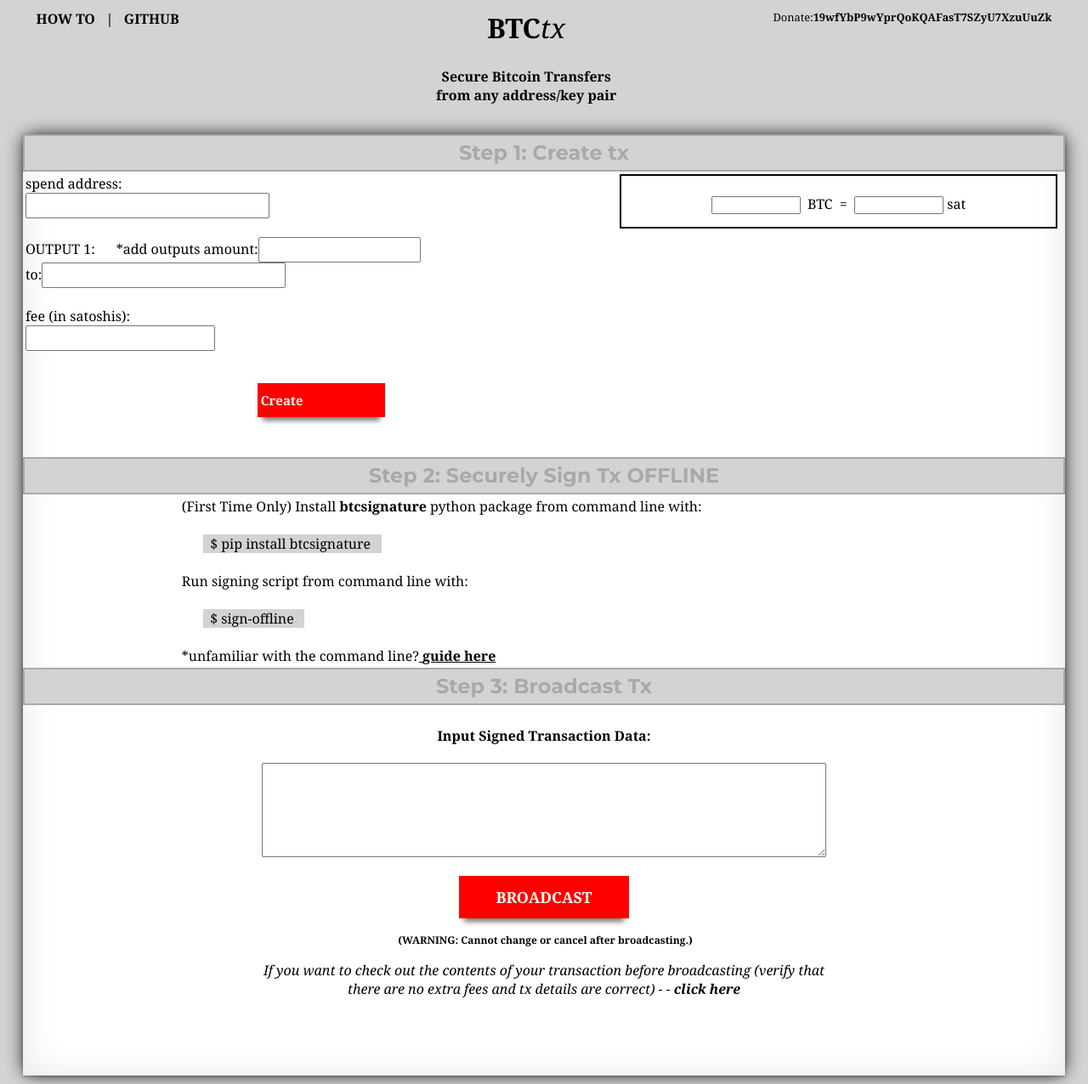
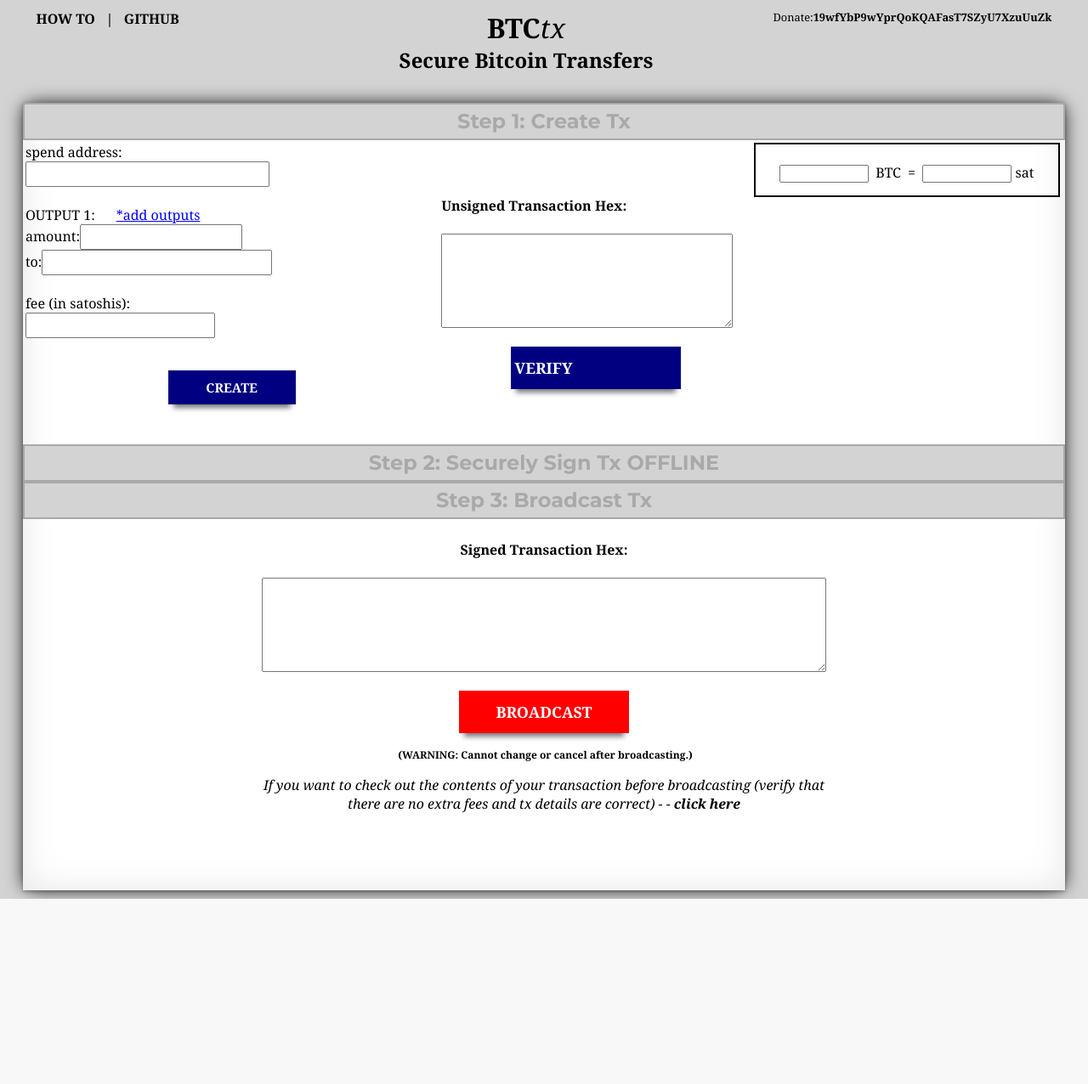
Before and after one commit to kassandraoftroy/sendBTCsimply, a Django app: page / in a window 1280 px wide. Shown: the whole page at 85% size. After the commit the page ends 1058 px from the top, so only its background shows below. Run offline with Django 3.2, Linux system fonts and the light colour scheme; some libraries are stand-ins or nearby versions.

Commit message:
reformatting

```diff
--- a/sendbtc/templates/send.html
+++ b/sendbtc/templates/send.html
@@ -87,7 +87,10 @@
 					&nbsp;&nbsp;&nbsp;</strong></p>
 			</td>
 			<td style='text-align: center;width:50%;'>
-				<h1><span style="font-family:'Montserrat' sans-serif;">BTC</span><span style='font-style:italic;font-weight:normal;'>tx</span></h1>
+				<h1>
+					<span style="font-family:'Montserrat' sans-serif;">BTC</span><span style='font-style:italic;font-weight:normal;'>tx</span><br>
+					<span style="font-family:'Montserrat' sans-serif;font-size:.75em;">Secure Bitcoin Transfers</span>
+				</h1>
 			</td>
 			<td style='text-align: right; width:25%;vertical-align: top;'>
 				<p>
@@ -95,19 +98,12 @@
 				</p>
 			</td>
 		</tr>
-		<tr style='text-align: center;'>
-			<td></td>
-			<td>
-				<h4 style="font-family:'Montserrat' sans-serif;">Secure Bitcoin Transfers<br>from any address/key pair</h4>
-			</td>
-			<td></td>
-		</tr>
 	</table>
 
 	<div class="box effect">
 
 	<div class="heading" id='step1_header'>
-		<span style='vertical-align: middle;line-height: 40px;'><strong>Step 1: Create tx</strong></span>
+		<span style='vertical-align: middle;line-height: 40px;'><strong>Step 1: Create Tx</strong></span>
 	</div>
 
 	<div id='step1'>
@@ -117,13 +113,18 @@
 					<p style='text-align:left;'>
 						spend address:<br>
 						<input type="text" name="" id='sender' size='32' class='form'><br><br>
-						OUTPUT 1:&nbsp;&nbsp;&nbsp;&nbsp;&nbsp;&nbsp;<a>*add outputs</a>
+						OUTPUT 1:&nbsp;&nbsp;&nbsp;&nbsp;&nbsp;&nbsp;<span id='add_output' style='text-decoration:underline;color:blue;'>*add outputs</span><br>
 						amount:<input type="text" name="" id='amount' size='20' class='form'><span id='conversion1' style='color:grey;'></span><br>
-						to:<input type="text" name="" id='receiver' size='32' class='form'><br><br>
+						to:<input type="text" name="" id='receiver' size='30' class='form'><br><br>
 						fee (in satoshis):<br>
 						<input type="text" name="" id='fee' size='24' class='form'><span id='conversion2' style='color:grey;'></span><br><br>
-						<div id='verify' class="eff2" style="background-color:red;border:none;font-size:15px;font-family: 'Montserrat' sans-serif;color:white; height:40px; line-height: 40px;vertical-align: middle;width:150px;margin:auto;cursor: pointer;">&nbsp;<strong>Create</strong>&nbsp;</div><br><br>
+						<div id='create' class="eff2" style="background-color:navy;border:none;font-size:15px;font-family: 'Montserrat' sans-serif;color:white; height:40px; line-height: 40px;vertical-align: middle;text-align:center;width:150px;margin:auto;cursor: pointer;">&nbsp;<strong>CREATE</strong>&nbsp;</div><br><br>
 					</p>
+				</td>
+				<td>
+					<h4 id='s_header'>Unsigned Transaction Hex:</h4>
+						<textarea name="" cols="40" rows="7" wrap='hard' id='unsigned'></textarea><br><br>
+						<div id='verify' class="eff2" style="background-color:navy;border:none;font-size:18px;font-family: 'Montserrat' sans-serif;color:white; height:50px; line-height: 50px;vertical-align: middle;width:200px;margin:auto;cursor: pointer;">&nbsp;<strong>VERIFY</strong>&nbsp;</div>
 				</td>
 				<td style='text-align:center;width:30%;vertical-align:top;'>
 					<div style='height:60px;width:98%;border: 2px solid black;margin-left:0; margin-right:4px'><br>
@@ -163,7 +164,7 @@
 		<table width='600' align='center'>
 			<tr style='text-align: center;'>
 				<td>
-					<h4 id='s_header'> Input Signed Transaction Data:</h4>
+					<h4 id='s_header'>Signed Transaction Hex:</h4>
 					<textarea name="" cols="80" rows="7" wrap='hard' id='signed'></textarea><br><br>
 					<div id='broadcast' class="eff2" style="background-color:red;border:none;font-size:18px;font-family: 'Montserrat' sans-serif;color:white; height:50px; line-height: 50px;vertical-align: middle;width:200px;margin:auto;cursor: pointer;">&nbsp;<strong>BROADCAST</strong>&nbsp;</div><span style='font-size:12px;'><br><strong> &nbsp;(WARNING: Cannot change or cancel after broadcasting.) </strong></span>
 					<p>
@@ -207,11 +208,10 @@
 	}, 500);
 	};
 
-	document.getElementById('submit').onclick = function() {maketx();};
+	document.getElementById('create').onclick = function() {maketx();};
 	document.getElementById('broadcast').onclick = function() {broadcast();};
 	document.getElementById('verify').onclick = function () {verification();}
 
-	$('#revealunsigned').hide();
 	$('#step2').hide();
 
 	function maketx() {
@@ -223,7 +223,7 @@
 			url: "{% url 'ajax_tx' %}",
 			data: {'sender': sender, 'receiver':receiver, 'amount':amount, 'fee':fee},
 			success: function (data) {
-				document.getElementById('unsigned1').innerHTML = data.bytes_;
+				document.getElementById('unsigned').innerHTML = data.bytes_;
 				$('#revealunsigned').show();
 			}
   		});
@@ -246,7 +246,7 @@
 	}
 
 	function verification() {
-		var bytes_ = $('#unsigned1').val();
+		var bytes_ = $('#unsigned').val();
 		$.ajax({
 			url: "{% url 'ajax_verify' %}",
 			data: {'bytes_':bytes_},
```
